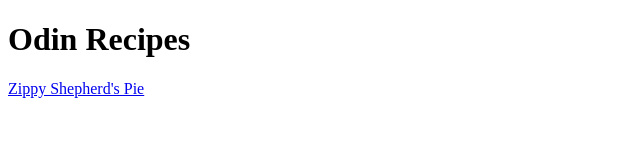
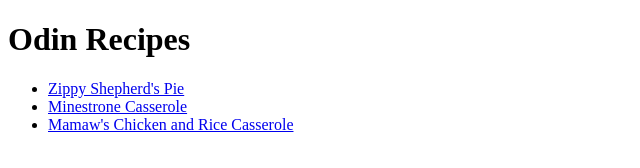
Before and after one commit to brendankrafty/odin-recipes, a plain HTML site: page index.html in a window 1280 px wide. Shown: the whole page, without its empty margins (0-640 px from the left). Drawn offline with Linux system fonts and the light colour scheme.

Commit message:
fix: Add links to recipe pages
Add links in index.html to all current recipe pages

```diff
--- a/index.html
+++ b/index.html
@@ -7,6 +7,17 @@
 </head>
 <body>
     <h1>Odin Recipes</h1>
-    <a href="recipes/shepherds-pie.html">Zippy Shepherd's Pie</a>
+    <ul>
+        <li>
+            <a href="recipes/shepherds-pie.html">Zippy Shepherd's Pie</a>
+        </li>
+        <li>
+            <a href="recipes/minestrone-casserole.html">Minestrone Casserole</a>
+        </li>
+        <li>
+            <a href="recipes/mamaws-crc.html">Mamaw's Chicken and Rice Casserole</a>
+        </li>
+    </ul>
+
 </body>
 </html>
```
